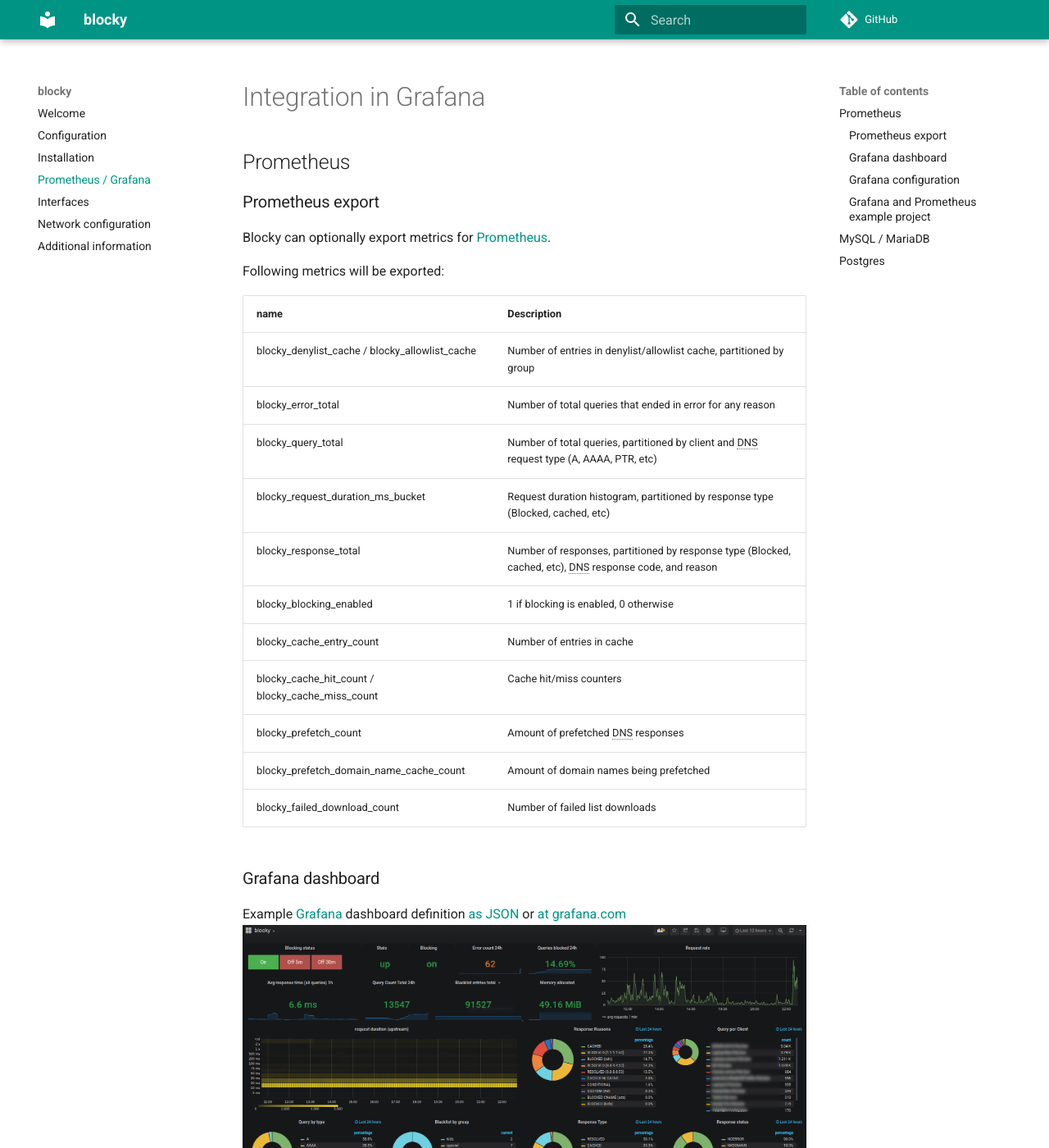
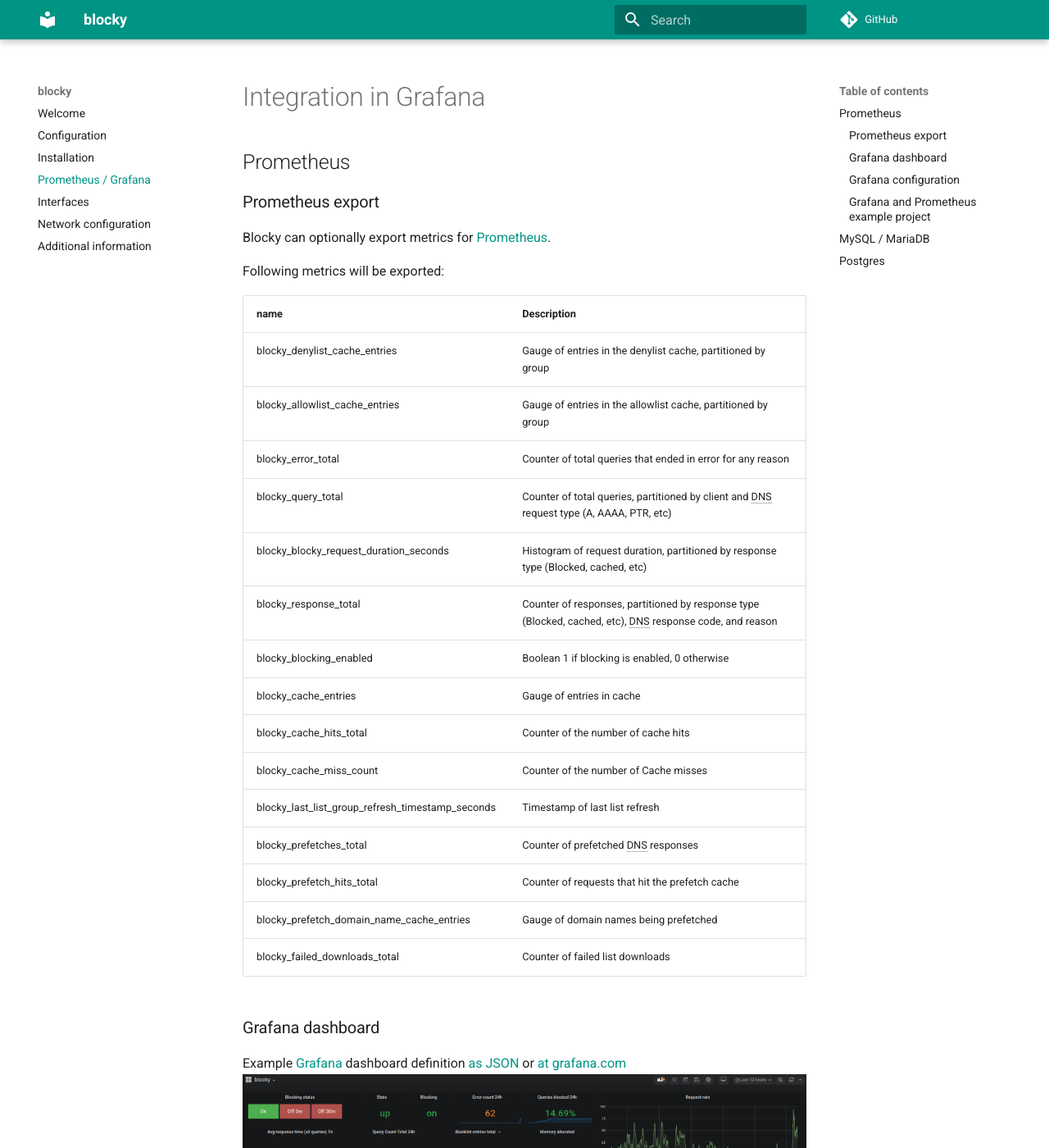
Before and after one commit to 0xERR0R/blocky, an MkDocs documentation site: the page built from docs/prometheus_grafana.md, in a window 1280 px wide and 1400 px high. Shown: the whole window at 82% size. Built offline with MkDocs 1.6.1 and Material for MkDocs 9.7.7, drawn with Linux system fonts in a browser that asks for light colours; comment, search, counter and statistics services are not loaded; the version menu is left out.

Commit message:
feat: update metrics (#1560)
* Use Prometheus [naming best
  practices](https://prometheus.io/docs/practices/naming/).
* Enable native histograms.
* Update dashboards to support new and old names.

Signed-off-by: SuperQ <superq@gmail.com>
Co-authored-by: Dimitri Herzog <dimitri.herzog@gmail.com>

```diff
--- a/docs/blocky-grafana.json
+++ b/docs/blocky-grafana.json
@@ -325,7 +325,7 @@
             "uid": "${DS_PROMETHEUS}"
           },
           "exemplar": false,
-          "expr": "blocky_build_info ",
+          "expr": "blocky_build_info",
           "format": "table",
           "instant": true,
           "interval": "",
@@ -378,7 +378,7 @@
               }
             ]
           },
-          "unit": "ms"
+          "unit": "s"
         },
         "overrides": []
       },
@@ -413,7 +413,7 @@
             "uid": "${DS_PROMETHEUS}"
           },
           "exemplar": true,
-          "expr": "sum(increase(blocky_request_duration_ms_sum[$__range])) / sum(increase(blocky_request_duration_ms_count[$__range]))",
+          "expr": "(histogram_avg(rate(blocky_blocky_request_duration_seconds[$__rate_interval]))\nor\n(sum(rate(blocky_blocky_request_duration_seconds_sum[$__rate_interval])) / sum(rate(blocky_blocky_request_duration_seconds_count[$__rate_interval])))\nor\n(sum(rate(blocky_request_duration_ms_sum[$__rate_interval])) / sum(rate(blocky_request_duration_ms_count[$__rate_interval])) / 1000)",
           "format": "table",
           "instant": false,
           "interval": "",
@@ -487,7 +487,7 @@
             "uid": "${DS_PROMETHEUS}"
           },
           "exemplar": true,
-          "expr": "sum(blocky_denylist_cache) / sum(up{job=~\"$job\"})",
+          "expr": "(sum(blocky_denylist_cache_entries) or sum(blocky_denylist_cache)) / sum(up{job=~\"$job\"})",
           "format": "table",
           "instant": false,
           "interval": "",
@@ -642,7 +642,7 @@
             "uid": "${DS_PROMETHEUS}"
           },
           "exemplar": true,
-          "expr": "sum(increase(blocky_response_total{response_type=\"BLOCKED\"}[$__range])) / sum(increase(blocky_query_total[$__range])) ",
+          "expr": "sum(rate(blocky_response_total{response_type=\"BLOCKED\"}[$__rate_interval])) / sum(rate(blocky_query_total[$__rate_interval])) ",
           "format": "table",
           "instant": false,
           "interval": "",
@@ -717,9 +717,9 @@
             "uid": "${DS_PROMETHEUS}"
           },
           "exemplar": true,
-          "expr": "ceil(sum(increase(blocky_query_total[$__range]))) ",
+          "expr": "ceil(sum(increase(blocky_query_total[$__range])))",
           "format": "table",
-          "instant": false,
+          "instant": true,
           "interval": "",
           "legendFormat": "",
           "refId": "A"
@@ -778,7 +778,7 @@
             "uid": "${DS_PROMETHEUS}"
           },
           "exemplar": true,
-          "expr": "sum(blocky_cache_entry_count)/ sum(up{job=~\"$job\"})",
+          "expr": "(sum(blocky_cache_entries) or sum(blocky_cache_entry_count)) / sum(up{job=~\"$job\"})",
           "format": "table",
           "instant": false,
           "interval": "",
@@ -845,7 +845,7 @@
             "uid": "${DS_PROMETHEUS}"
           },
           "exemplar": true,
-          "expr": "sum(increase(blocky_cache_hit_count[$__range])) / (sum(increase(blocky_cache_hit_count[$__range])) + sum(increase(blocky_cache_miss_count[$__range])))",
+          "expr": "(\n  sum(rate(blocky_cache_hits_total[$__rate_interval]))\n  /\n  (sum(rate(blocky_cache_hits_total[$__rate_interval])) + sum(rate(blocky_cache_misses_total[$__rate_interval]))\n)\nor\n(\n  sum(rate(blocky_cache_hit_count[$__rate_interval]))\n  /\n  (sum(rate(blocky_cache_hit_count[$__rate_interval])) + sum(rate(blocky_cache_miss_count[$__rate_interval]))\n)",
           "format": "table",
           "instant": false,
           "interval": "",
@@ -929,7 +929,7 @@
           "exemplar": true,
           "expr": "sum(increase(blocky_error_total[$__range]))",
           "format": "table",
-          "instant": false,
+          "instant": true,
           "interval": "",
           "legendFormat": "",
           "refId": "A"
@@ -988,8 +988,9 @@
             "uid": "${DS_PROMETHEUS}"
           },
           "exemplar": true,
-          "expr": "ceil(sum(increase(blocky_prefetch_count[$__range])))",
+          "expr": "ceil(sum(increase(blocky_prefetches_total[$__range]) or sum(increase(blocky_prefetch_count[$__range])))",
           "format": "table",
+          "instant": true,
           "interval": "",
           "legendFormat": "",
           "refId": "A"
@@ -1052,8 +1053,9 @@
             "uid": "${DS_PROMETHEUS}"
           },
           "exemplar": true,
-          "expr": "sum(rate(blocky_prefetch_count[5m])) * 60",
+          "expr": "(sum(rate(blocky_prefetchs_total[$__range])) or sum(rate(blocky_prefetch_count[$__range]))) * 60",
           "format": "table",
+          "instant": true,
           "interval": "",
           "legendFormat": "",
           "refId": "A"
--- a/docs/prometheus_grafana.md
+++ b/docs/prometheus_grafana.md
@@ -10,17 +10,21 @@
 
 | name                                             |   Description                                            |
 | ------------------------------------------------ | -------------------------------------------------------- |
-| blocky_denylist_cache / blocky_allowlist_cache   | Number of entries in denylist/allowlist cache, partitioned by group |
-| blocky_error_total                | Number of total queries that ended in error for any reason |
-| blocky_query_total                | Number of total queries, partitioned by client and DNS request type (A, AAAA, PTR, etc) |
-| blocky_request_duration_ms_bucket | Request duration histogram, partitioned by response type (Blocked, cached, etc)  |
-| blocky_response_total             | Number of responses, partitioned by response type (Blocked, cached, etc), DNS response code, and reason |
-| blocky_blocking_enabled           | 1 if blocking is enabled, 0 otherwise |
-| blocky_cache_entry_count          | Number of entries in cache |
-| blocky_cache_hit_count / blocky_cache_miss_count | Cache hit/miss counters |
-| blocky_prefetch_count | Amount of prefetched DNS responses |
-| blocky_prefetch_domain_name_cache_count | Amount of domain names being prefetched |
-| blocky_failed_download_count      | Number of failed list downloads |
+| blocky_denylist_cache_entries                    | Gauge of entries in the denylist cache, partitioned by group |
+| blocky_allowlist_cache_entries                   | Gauge of entries in the allowlist cache, partitioned by group |
+| blocky_error_total                               | Counter of total queries that ended in error for any reason |
+| blocky_query_total                               | Counter of total queries, partitioned by client and DNS request type (A, AAAA, PTR, etc) |
+| blocky_blocky_request_duration_seconds           | Histogram of request duration, partitioned by response type (Blocked, cached, etc)  |
+| blocky_response_total                            | Counter of responses, partitioned by response type (Blocked, cached, etc), DNS response code, and reason |
+| blocky_blocking_enabled                          | Boolean 1 if blocking is enabled, 0 otherwise |
+| blocky_cache_entries                             | Gauge of entries in cache |
+| blocky_cache_hits_total                          | Counter of the number of cache hits |
+| blocky_cache_miss_count                          | Counter of the number of Cache misses |
+| blocky_last_list_group_refresh_timestamp_seconds | Timestamp of last list refresh |
+| blocky_prefetches_total                          | Counter of prefetched DNS responses |
+| blocky_prefetch_hits_total                       | Counter of requests that hit the prefetch cache |
+| blocky_prefetch_domain_name_cache_entries        | Gauge of domain names being prefetched |
+| blocky_failed_downloads_total                    | Counter of failed list downloads |
 
 ### Grafana dashboard
 
```
Also changed, not shown: 3 other files.
